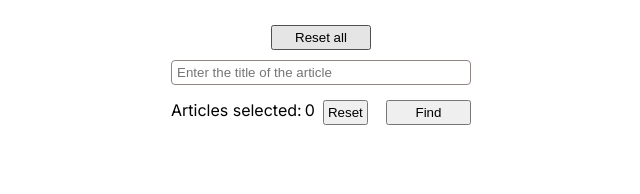
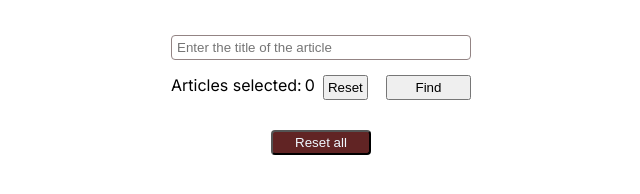
Before and after one commit to zimoscop/Exam-Task, a plain HTML site: page index.html in a window 1280 px wide. In both pictures the pointer is over the button "Reset all". Shown: the whole page, without its empty margins (319-959 px from the left). Drawn offline with Linux system fonts and the light colour scheme; no server answers.

Commit message:
move res

```diff
--- a/index.html
+++ b/index.html
@@ -17,7 +17,7 @@
     <main>
       <section>
         <div class="container">
-          <button class="reset_all">Reset all</button>
+          <!-- <button class="reset_all">Reset all</button> -->
           <div class="find_and_count">
             <input
               placeholder="Enter the title of the article"
@@ -32,6 +32,7 @@
             </div>
           </div>
           <div class="box"></div>
+          <button class="reset_all">Reset all</button>
         </div>
       </section>
     </main>
--- a/style.css
+++ b/style.css
@@ -22,6 +22,12 @@ section {
   width: 100px;
   margin: 0 auto;
   display: block;
+}
+
+.reset_all:hover {
+  background-color: rgb(97, 36, 36);
+  color: aliceblue;
+  border-radius: 4px;
 }
 
 .find_and_count {
@@ -70,7 +76,7 @@ button {
   display: flex;
   flex-wrap: wrap;
   gap: 10px 10px;
-  margin-top: 15px;
+  margin: 15px 0 15px;
 }
 
 .textbox {
```
